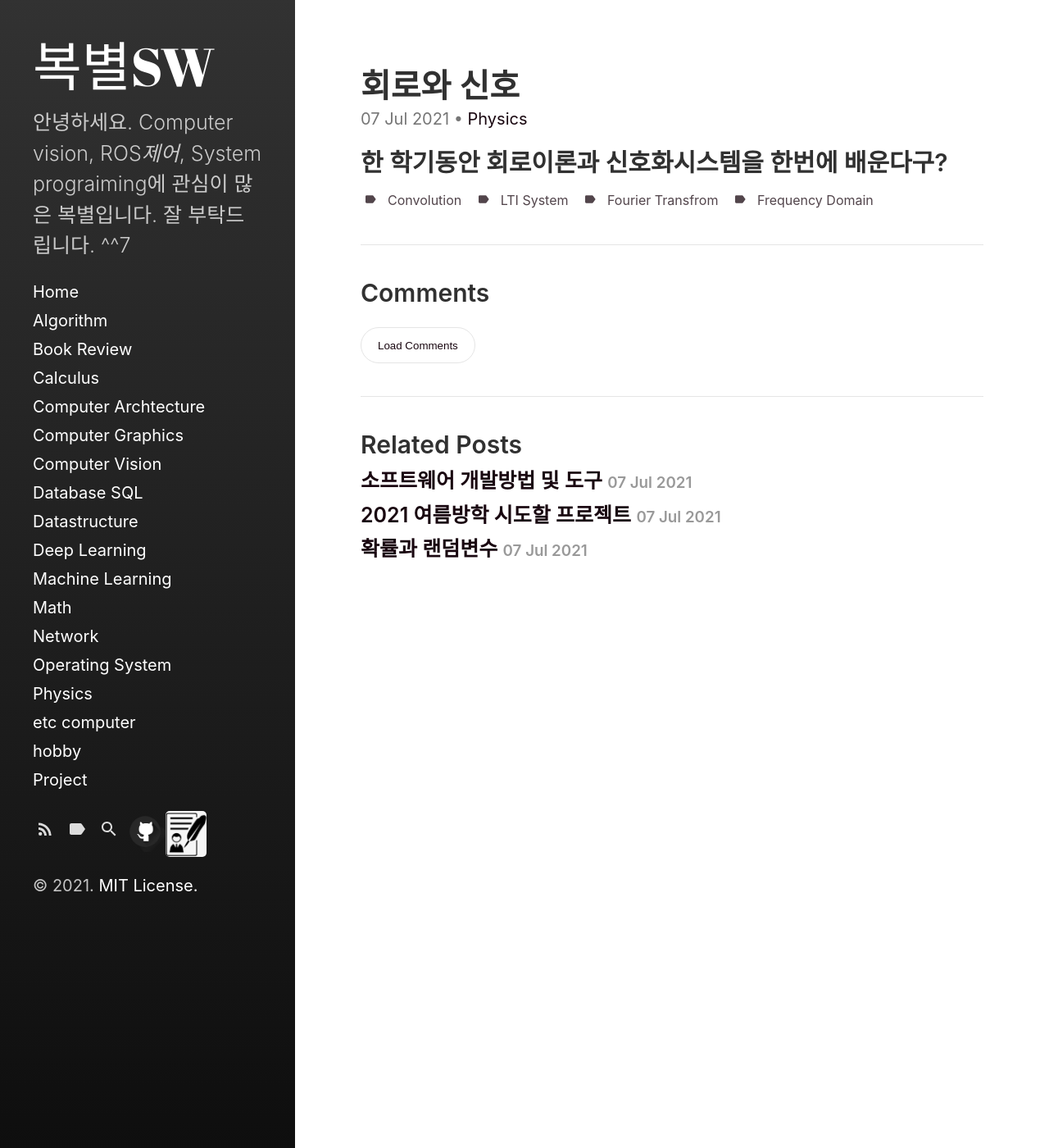
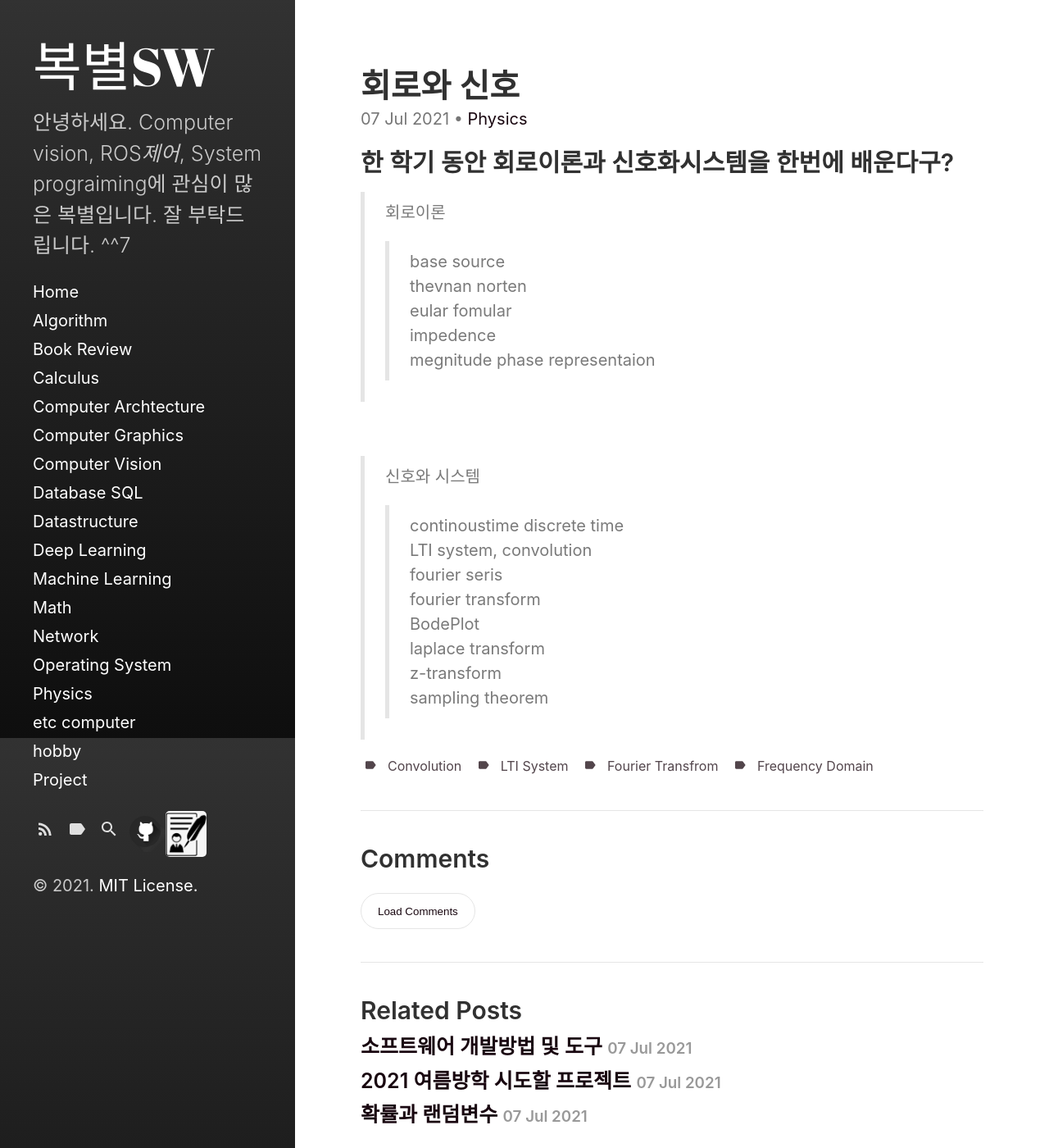
Before and after one commit to luckydipper/luckydipper.github.io, a Jekyll site: the page built from _posts/2021-07-07-Physics-Signal and System.md, in a window 1280 px wide and 1400 px high. Shown: the whole window at 82% size. Built offline with Jekyll 4.4.1, drawn with Linux system fonts in a browser that asks for light colours; formulas are drawn with MathJax 3.

Commit message:
[add] - signal and system categories

```diff
--- a/_posts/2021-07-07-Physics-Signal and System.md
+++ b/_posts/2021-07-07-Physics-Signal and System.md
@@ -12,4 +12,23 @@ last_modified_at: 2021-07-07
 comments: true
 ---
 
-## 한 학기동안 회로이론과 신호화시스템을 한번에 배운다구?
+## 한 학기 동안 회로이론과 신호화시스템을 한번에 배운다구?
+
+> 회로이론 <br>
+>> base source <br>
+>> thevnan norten <br>
+>> eular fomular <br>
+>> impedence <br>
+>> megnitude phase representaion <br>
+
+<br>
+
+> 신호와 시스템 <br>
+>> continoustime discrete time <br>
+>> LTI system, convolution <br>
+>> fourier seris <br>
+>> fourier transform <br>
+>> BodePlot <br>
+>> laplace transform <br>
+>> z-transform <br>
+>> sampling theorem <br>
```
